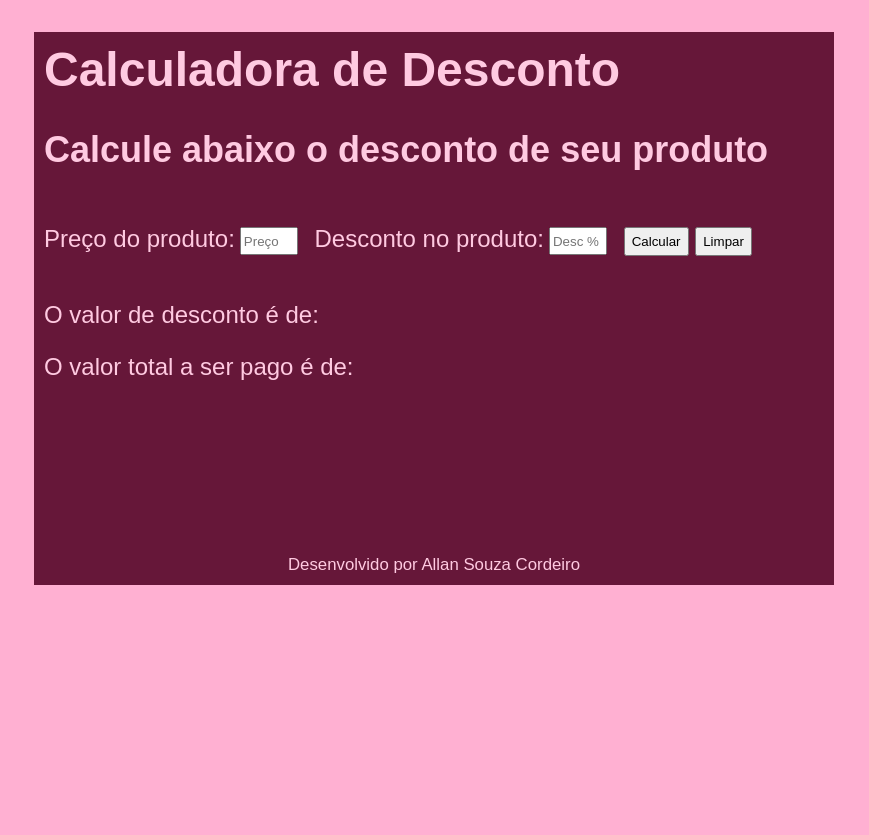
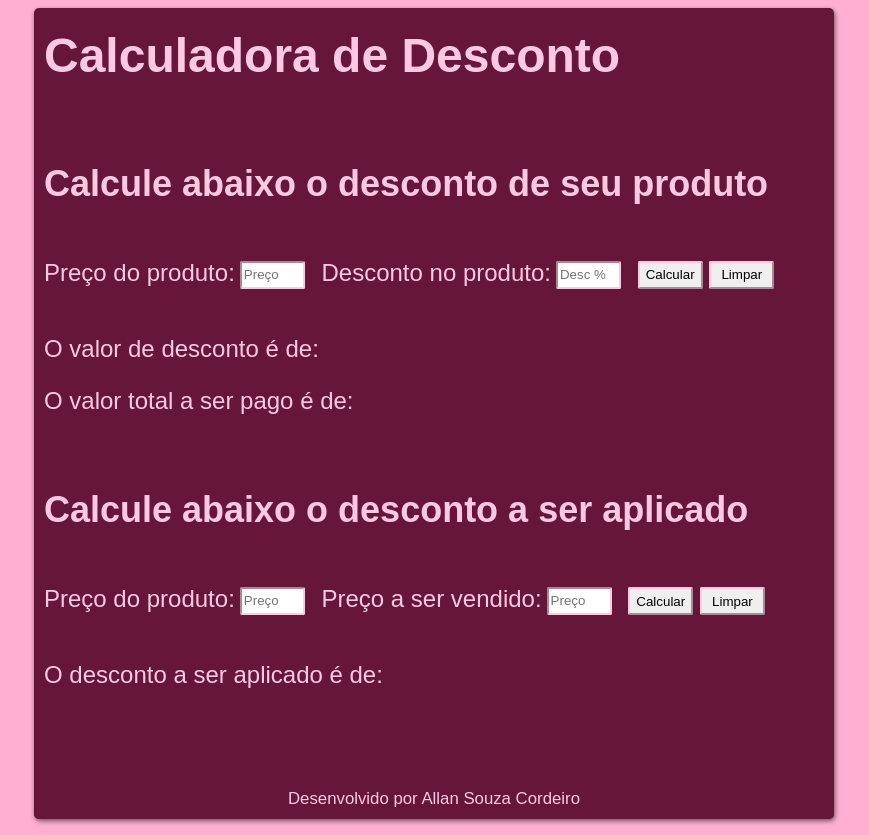
Before and after one commit to allazaoallado/calculadora-desconto, a plain HTML site: page index.html in a window 1280 px wide. Shown: the whole page, without its empty margins (206-1075 px from the left). Before the commit the page ends 800 px from the top, so only its background shows below. Drawn offline with Linux system fonts and the light colour scheme.

Commit message:
adicionando o calculo de desconto a ser a ser pago

```diff
--- a/index.html
+++ b/index.html
@@ -12,8 +12,8 @@
     <main>
         <header>
             <h1>Calculadora de Desconto</h1>
-            <h2>Calcule abaixo o desconto de seu produto</h2>
         </header>
+        <h2>Calcule abaixo o desconto de seu produto</h2>
         <section id="botoes">
             <form action="#">
                 <p>Preço do produto:</p><input type="text" placeholder="Preço" class="lacuna" id="preco">
@@ -26,9 +26,21 @@
             <p id="valor_desconto">O valor de desconto é de:</p>
             <p id="valor_pagar">O valor total a ser pago é de:</p>
         </section>
+        <h2>Calcule abaixo o desconto  a ser aplicado</h2>
+        <section id="botoes_2">
+            <form action="#">
+                <p>Preço do produto:</p><input type="text" placeholder="Preço" class="lacuna_2" id="preco_real">
+                <p>Preço a ser vendido:</p><input type="text" placeholder="Preço" class="lacuna_2" id="preco_final">
+                <input type="button" value="Calcular" id="calcular_2" onclick="calculo2(preco_real = 0,preco_final = 0)">
+                <input type="reset" value="Limpar" id="reset_2" onclick="limpar2()">
+            </form>
+        </section>
+        <section id="resultado_2">
+        <p>O desconto a ser aplicado é de:</p>
+        </section>
+        <footer>
+            <p>Desenvolvido por Allan Souza Cordeiro</p>
+        </footer>
     </main>
-    <footer>
-        <p>Desenvolvido por Allan Souza Cordeiro</p>
-    </footer>
 </body>
 </html>
--- a/script.js
+++ b/script.js
@@ -10,21 +10,28 @@ function calculo(){
     let valor_desconto = window.document.getElementById('valor_desconto')
     let valor_pagar = window.document.getElementById('valor_pagar')
 
+    desc.style.borderColor = "#ffcae1"
+    preco.style.borderColor = "#ffcae1"
 
 
     valor_desconto.innerHTML = `O valor de desconto é de: R$ ${desconto.toFixed(2).replace('.',',')}`
     valor_pagar.innerHTML = `O valor total a ser pago é de: R$ ${valor_final.toFixed(2).replace('.',',')}`
-    if(desc.value < 0 || isNaN(desc.value)){
-        window.alert('Insira um desconto válido válido')
+    if(desc.value == 0 && preco.value == 0){
+        desc.style.borderColor = "#FF0F0F"
+        preco.style.borderColor = "#FF0F0F"
+        window.alert('Preencha os campos!')
+        valor_desconto.innerHTML = `O valor de desconto é de:`
+        valor_pagar.innerHTML = `O valor total a ser pago é de:`
+    }else if(preco.value <= 0 || isNaN(preco.value)){
+        window.alert('Insira um preço válido válido')
+        valor_desconto.innerHTML = `O valor de desconto é de:`
+        valor_pagar.innerHTML = `O valor total a ser pago é de:`
+        preco.style.borderColor = "#FF0F0F"
+    }else if(desc.value <= 0 || isNaN(desc.value)){
+        window.alert('Insira um preço válido')
         valor_desconto.innerHTML = `O valor de desconto é de:`
         valor_pagar.innerHTML = `O valor total a ser pago é de:`
         desc.style.borderColor = "#FF0F0F"
-
-    }else if(preco.value < 0 || isNaN(preco.value)){
-        window.alert('Insira um preço válido')
-        valor_desconto.innerHTML = `O valor de desconto é de:`
-        valor_pagar.innerHTML = `O valor total a ser pago é de:`
-        preco.style.borderColor = "#FF0F0F"
     }
 
 }
@@ -35,4 +42,47 @@ function limpar(){
 
     valor_desconto.innerHTML = `O valor de desconto é de:`
     valor_pagar.innerHTML = `O valor total a ser pago é de:`
+    desc.style.borderColor = "#ffcae1"
+    preco.style.borderColor = "#ffcae1"
 }
+
+
+function calculo2(){
+
+    let preco_real = window.document.getElementById('preco_real')
+    let preco_final = window.document.getElementById('preco_final')
+
+    let desconto = 100 - ((100 * Number(preco_final.value.replace(',','.')))/ Number(preco_real.value.replace(',','.')))
+
+
+    let resultado_2 = window.document.getElementById('resultado_2')
+    resultado_2.innerHTML =`O desconto a ser aplicado é de: ${desconto}%`
+    preco_real.style.borderColor = "#ffcae1"
+    preco_final.style.borderColor = "#ffcae1"
+
+    if(preco_final.value == 0 && preco_real.value == 0 ){
+    window.alert('Preencha os campos!')
+    resultado_2.innerHTML =`O desconto a ser aplicado é de:`
+    preco_real.style.borderColor = "#FF0F0F"
+    preco_final.style.borderColor = "#FF0F0F"
+    }else if(isNaN(preco_real.value) || preco_real.value < 0){
+    window.alert('Insira um preço válido')
+    resultado_2.innerHTML =`O desconto a ser aplicado é de:`
+    preco_real.style.borderColor = "#FF0F0F"
+    }else if(isNaN(preco_final.value) || preco_final.value < 0){
+    window.alert('Insira um preço válido')
+    resultado_2.innerHTML =`O desconto a ser aplicado é de:`
+    preco_final.style.borderColor = "#FF0F0F"
+    }else if(isNaN(desconto)){
+        let resultado_2 = window.document.getElementById('resultado_2')
+        resultado_2.innerHTML =`O desconto a ser aplicado é de: 0,0%`
+    }
+
+}
+
+function limpar2(){
+    let resultado_2 = window.document.getElementById('resultado_2')
+    resultado_2.innerHTML = 'O desconto a ser aplicado é de:'
+    preco_final.style.borderColor = "#ffcae1"
+    preco_real.style.borderColor = "#ffcae1"
+}
--- a/style.css
+++ b/style.css
@@ -11,17 +11,26 @@ main{
     background-color: #661739;
     width: 800px;
     margin: auto;
+    border-radius: 5px;
+    box-shadow: 1px 2px 5px 0px #0000008e;
 
 }
 
-header{
+h2{
     padding-left: 10px;
 }
 
-header h1 {
-    padding-top: 10px;
+h1 {
+    padding-top: 20px;
+    padding-left: 10px;
+    margin-bottom: 80px;
+    margin-top: 0;
 }
 
+input{
+    border-color: #ffcae1;
+    border-radius: 2px;
+}
 #botoes{
     cursor: default;
 }
@@ -33,7 +42,7 @@ header h1 {
 }
 
 .lacuna{
-    width: 50px;
+    width: 57px;
     height: 22px;
     position: relative;
     bottom: 1.5px;
@@ -41,13 +50,15 @@ header h1 {
 
 #calcular{
     margin-left: 10px;
-    height: 29px;
+    height: 28px;
+    width: 65px;
     position: relative;
     bottom: 1.5px;
     cursor: pointer;
 }
 #reset{
-    height: 29px;
+    height: 28px;
+    width: 65px;
     position: relative;
     bottom: 1.5px;
     cursor: pointer;
@@ -55,7 +66,55 @@ header h1 {
 
 #resultado{
     padding-left: 10px;
-    padding-bottom: 150px;
+    padding-bottom: 20px;
+}
+
+
+
+#botoes_2 p{
+    display: inline-block;
+    padding-left: 10px;
+    padding-right: 5px;
+}
+
+#botoes_2 input{
+    width: 57px;
+    height: 22px;
+}
+
+input#reset_2{
+    height: 28px;
+    width: 65px;
+    position: relative;
+    cursor: pointer;
+    bottom: 1px;
+}
+
+input#calcular_2{
+    height: 28px;
+    width: 65px;
+    position: relative;
+    bottom: 1px;
+    cursor: pointer;
+    margin-left: 10px;
+}
+
+.lacuna_2{
+    width: 57px;
+    height: 22px;
+    position: relative;
+    bottom: 1.5px;
+}
+
+#resultado_2 {
+    padding-left: 10px;
+    padding-bottom: 100px;
+    margin-top: 24px;
+
+}
+
+#resultado_2 p{
+    margin-bottom: 0;
 }
 
 footer{
@@ -63,6 +122,7 @@ footer{
     text-align: center;
     width: 800px;
     margin: auto;
+    border-radius: 5px;
 }
 
 footer p{
```
